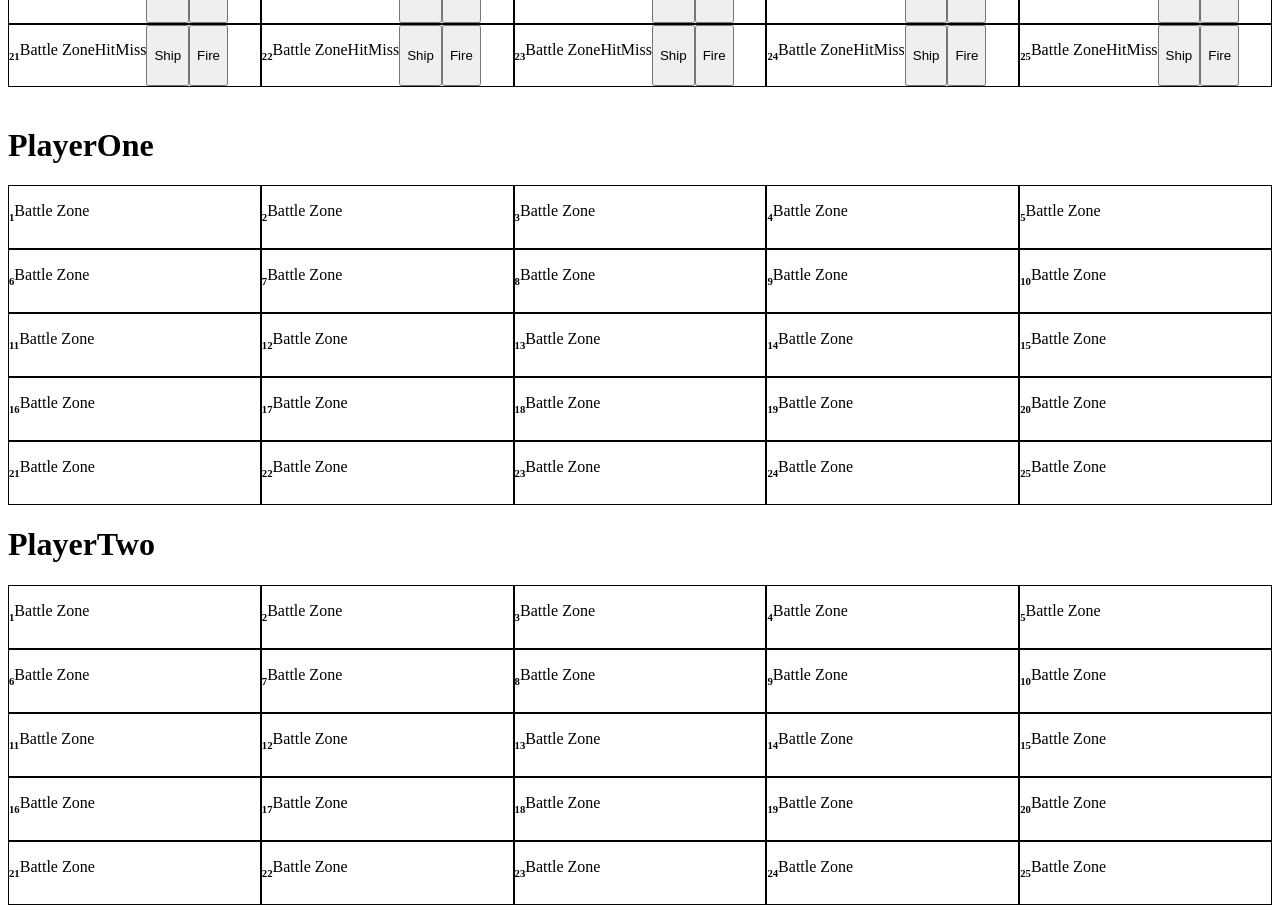
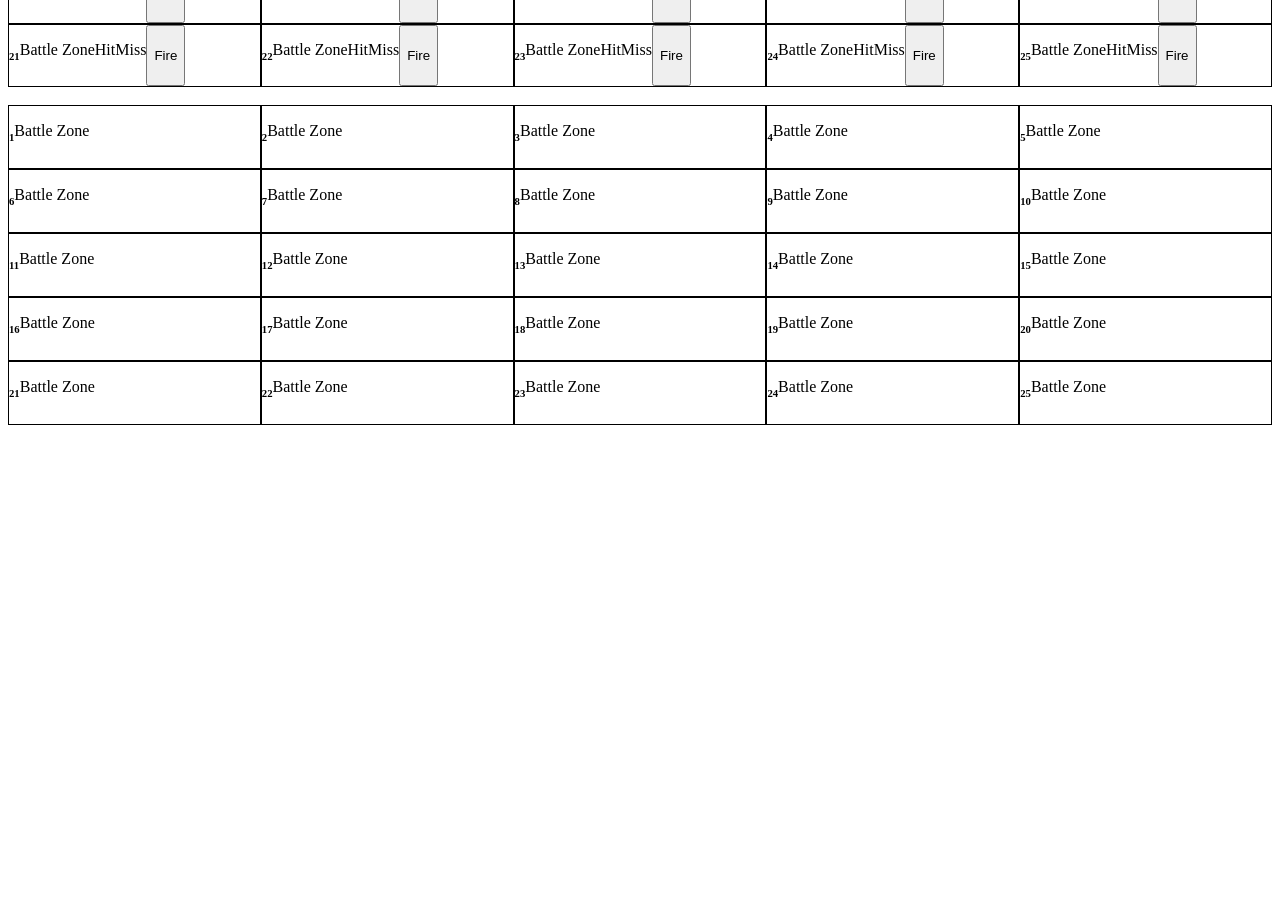
Before and after one commit to eriknyberg91/React-Typescript-Battleships, a React (Create React App) app: page / in a window 1280 px wide. Shown: the part 380-1293 px from the top of the page. After the commit the page ends 813 px from the top, so only its background shows below. Built offline with nearby package versions, Linux system fonts and the light colour scheme.

Commit message:
Function for removing player health, start of handling game end

```diff
--- a/src/App.tsx
+++ b/src/App.tsx
@@ -6,6 +6,15 @@ import IPlayer from './Classes/IPlayer';
 
 function App() {
 
+  //TODO :
+  //DONE  --- Place ships when shipcount > 0, move on to Fire phase
+  //Use of current player instead of individual players?
+  //Re-render one battlemap rather than different ones
+  //Reduce health of player when ship gets hit, visual input
+  //End game when one player reaches 0 health
+  //Statistics
+  //Reset Game
+  //Styling
 
 
   const [playerOne, setPlayerOne] = useState<IPlayer>({
@@ -30,23 +39,6 @@ function App() {
 
   const numberOfZones = 25;
 
-  //needed?
-  const [currentPlayer, setCurrentPlayer] = useState<IPlayer>(playerOne);
-
-
-
-
-
-//TODO: Is this function needed?
-const handleClick = (id: number) => {
-  if (currentPlayer.shipsLeftToPlace > 0) {
-    handleShipPlacement(id);
-  }
-  else if (currentPlayer.shipsLeftToPlace <= 0){
-    handleShipPlacement(id);
-  }
-};
-
 const changePlayer = () => {
   setPlayerOne(prevPlayerOne => ({
     ...prevPlayerOne,
@@ -61,7 +53,10 @@ const changePlayer = () => {
 
 const handleShipPlacement = (id: number) => {
 
-  if(playerOne.shipsLeftToPlace == 0 && playerOne.isPlaying) {
+  if(playerOne.shipsLeftToPlace === 1 && playerOne.isPlaying) {
+    changePlayer()
+  }
+  else if (playerTwo.shipsLeftToPlace === 1  && playerTwo.isPlaying){
     changePlayer()
   }
   //TODO: Shorten if-statements?
@@ -84,20 +79,31 @@ const handlePlayerFire = (id: number) => {
   setZoneList(
     zoneList.map((zone) => {
       if (zone.id == id && playerOne.isPlaying == true && zone.shipPlacedByPlayerTwo) {
+        //alert("Hit!")
+        removeHealthFromPlayer()
+        changePlayer()
         return  {...zone, successfullHitFromPlayerOne: zone.successfullHitFromPlayerOne = true}
       }
 
       else if (zone.id == id && playerOne.isPlaying == true && !zone.shipPlacedByPlayerTwo) {
+        //alert("Miss!")
+        changePlayer()
         return  {...zone, failedHitFromPlayerOne: zone.failedHitFromPlayerOne = true}
       }
 
       else if (zone.id == id && playerTwo.isPlaying == true && zone.shipPlacedByPlayerOne) {
+        //alert("Hit!")
+        removeHealthFromPlayer()
+        changePlayer()
         return  {...zone, successfullHitFromPlayerTwo: zone.successfullHitFromPlayerTwo = true}
       }
 
       else if (zone.id == id && playerTwo.isPlaying == true && !zone.shipPlacedByPlayerOne) {
+        //alert("Miss!")
+        changePlayer()
         return  {...zone, failedHitFromPlayerTwo: zone.failedHitFromPlayerTwo = true}
       }
+
       return zone;
 
     }))
@@ -122,6 +128,29 @@ const removeOneShipFromPlayer = () => {
     console.log(playerTwo.shipsLeftToPlace)
   }
 
+  const removeHealthFromPlayer = () => {
+
+
+    if (playerOne.isPlaying == true) {
+      setPlayerTwo(prevPlayerTwo => ({
+        ...prevPlayerTwo,
+        health: prevPlayerTwo.health - 1
+      }));
+    }
+
+    else if (playerTwo.isPlaying == true) {
+      setPlayerOne(prevPlayerOne => ({
+        ...prevPlayerOne,
+        health: prevPlayerOne.health - 1
+      }));
+    }
+
+    if (playerOne.health <= 1 || playerTwo.health <= 1){
+      alert("Game should end.")
+    }
+
+  };
+
   const generateZoneList = Array.from({length: numberOfZones}, (_, index) => ({
     id: index + 1,
     shipPlacedByPlayerOne: false,
@@ -145,8 +174,7 @@ const removeOneShipFromPlayer = () => {
       playerTwo={playerTwo}
       changePlayer={changePlayer}
       handleShipPlacement={handleShipPlacement}
-      list={zoneList}
-      handleClick={handleClick} />
+      list={zoneList} />
     </div>
   );
 }
--- a/src/Components/BattleMap/BattleMap.tsx
+++ b/src/Components/BattleMap/BattleMap.tsx
@@ -1,12 +1,11 @@
-import React, { useEffect } from 'react';
+import React, { useEffect, useState } from 'react';
 import IBattleZone from '../../Classes/IBattleZone';
 import './BattleMap.css';
 import IPlayer from '../../Classes/IPlayer';
 
 interface Props {
   list: IBattleZone[];
-  handleClick(id: number): void;
-  handleShipPlacement(id: number, currentPlayer: IPlayer): void;
+  handleShipPlacement(id: number): void;
   changePlayer(): void;
   handlePlayerFire(id: number): void;
   playerOne: IPlayer;
@@ -14,7 +13,7 @@ interface Props {
 
 }
 
-const BattleMap = ({list,playerOne, playerTwo, handleClick,handleShipPlacement, changePlayer, handlePlayerFire}: Props) => {
+const BattleMap = ({list,playerOne, playerTwo, handleShipPlacement, changePlayer, handlePlayerFire}: Props) => {
 
   return (
     <div className="battle-map-container">
@@ -24,23 +23,23 @@ const BattleMap = ({list,playerOne, playerTwo, handleClick,handleShipPlacement,
       </div>
       <div className="battlemap">
         {list.map((zone) => (
-          <div className="battle-zone" >
+          <div className="battle-zone" onClick={() => {playerOne.shipsLeftToPlace > 0 || playerTwo.shipsLeftToPlace > 0 ? handleShipPlacement(zone.id) : handlePlayerFire(zone.id)}} >
             <h6>{zone.id}</h6>
             <p >Battle Zone</p>
             <p>Hit</p>
             <p>Miss</p>
-            <button onClick={() => handleClick(zone.id)}>Ship</button>
+
             <button onClick={() => handlePlayerFire(zone.id)}>Fire</button>
           </div>
         ))}
       </div>
       <br />
-      <h1>PlayerOne</h1>
-      <div className="battlemap">
+
+      <div className="battlemap" style={{display: playerOne.isPlaying ? 'grid' : 'none' }}>
         {list.map((zone) => (
           <div
             className="battle-zone"
-            onClick={() => handleClick(zone.id)}
+            //onClick={() => handleClick(zone.id)}
             style={{ backgroundColor: zone.shipPlacedByPlayerOne ? 'black' : 'white' }}>
             <h6>{zone.id}</h6>
             <p>Battle Zone</p>
@@ -49,12 +48,12 @@ const BattleMap = ({list,playerOne, playerTwo, handleClick,handleShipPlacement,
           </div>
         ))}
       </div>
-      <h1>PlayerTwo</h1>
-      <div className="battlemap">
+
+      <div className="battlemap" style={{display: playerTwo.isPlaying ? 'grid' : 'none' }}>
         {list.map((zone) => (
           <div
             className="battle-zone"
-            onClick={() => handleClick(zone.id)}
+            //onClick={() => handleClick(zone.id)}
             style={{ backgroundColor: zone.shipPlacedByPlayerTwo ? 'black' : 'white' }}>
             <h6>{zone.id}</h6>
             <p>Battle Zone</p>
```
